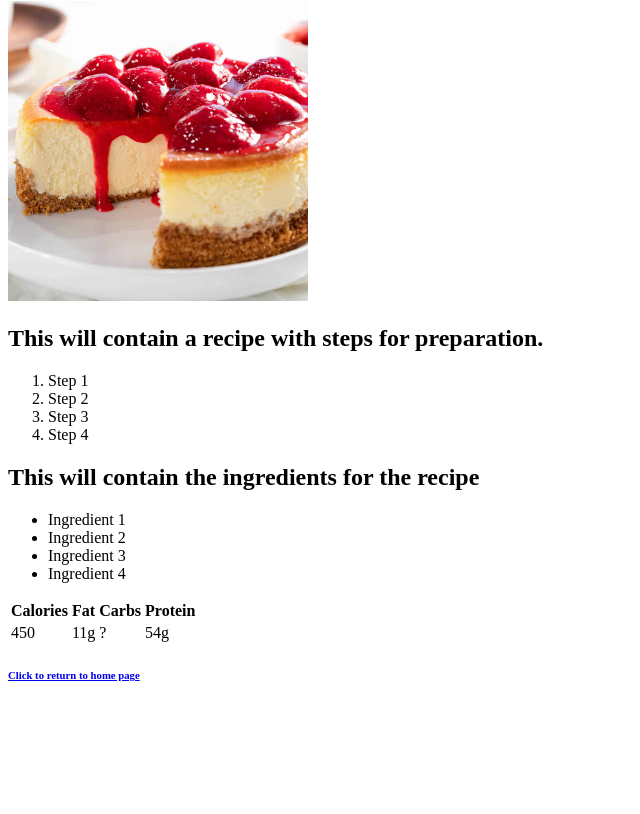
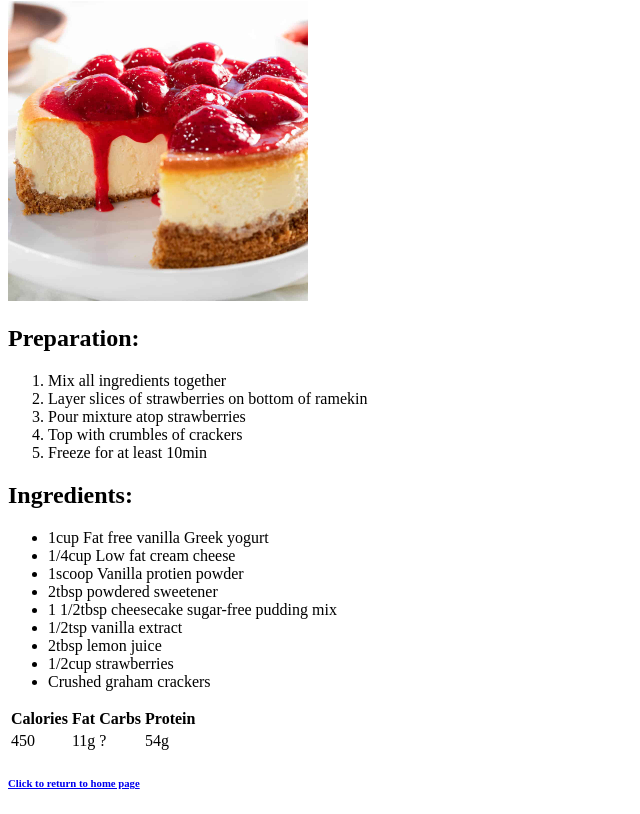
Before and after one commit to Nyxmiles/odin-recipes, a plain HTML site: page recipes/nobake_strawberry_cheesecake.html in a window 1280 px wide. Shown: the part 79-893 px from the top of the page, without its empty margins (0-640 px from the left). Before the commit the page ends 800 px from the top, so only its background shows below. Drawn offline with Linux system fonts and the light colour scheme.

Commit message:
Add content to remaining recipes

```diff
--- a/recipes/nobake_strawberry_cheesecake.html
+++ b/recipes/nobake_strawberry_cheesecake.html
@@ -9,19 +9,25 @@
     <h1>No-Bake Strawberry Cheesecake</h1>
 
     <img src="../images/strawberry_cheesecake.jpg" alt="No bake strawberry cheesecake" width="300" height="300">
-    <h2>This will contain a recipe with steps for preparation. </h2>
+    <h2>Preparation:</h2>
         <ol>
-            <li>Step 1</li>
-            <li>Step 2</li>
-            <li>Step 3</li>
-            <li>Step 4</li>
+            <li>Mix all ingredients together</li>
+            <li>Layer slices of strawberries on bottom of ramekin</li>
+            <li>Pour mixture atop strawberries</li>
+            <li>Top with crumbles of crackers</li>
+            <li>Freeze for at least 10min</li>
         </ol>
-    <h2>This will contain the ingredients for the recipe</h2>
+    <h2>Ingredients:</h2>
         <ul>
-            <li>Ingredient 1</li>
-            <li>Ingredient 2</li>
-            <li>Ingredient 3</li>
-            <li>Ingredient 4</li>
+            <li>1cup Fat free vanilla Greek yogurt</li>
+            <li>1/4cup Low fat cream cheese</li>
+            <li>1scoop Vanilla protien powder</li>
+            <li>2tbsp powdered sweetener</li>
+            <li>1 1/2tbsp cheesecake sugar-free pudding mix</li>
+            <li>1/2tsp vanilla extract</li>
+            <li>2tbsp lemon juice</li>
+            <li>1/2cup strawberries</li>
+            <li>Crushed graham crackers</li>
         </ul>
     <table>
         <tr>
```
Also changed, not shown: recipes/lava_cake.html (+11 -10 lines), recipes/pot_pie.html (+15 -10 lines), recipes/walking_taco.html (+10 -10 lines).
